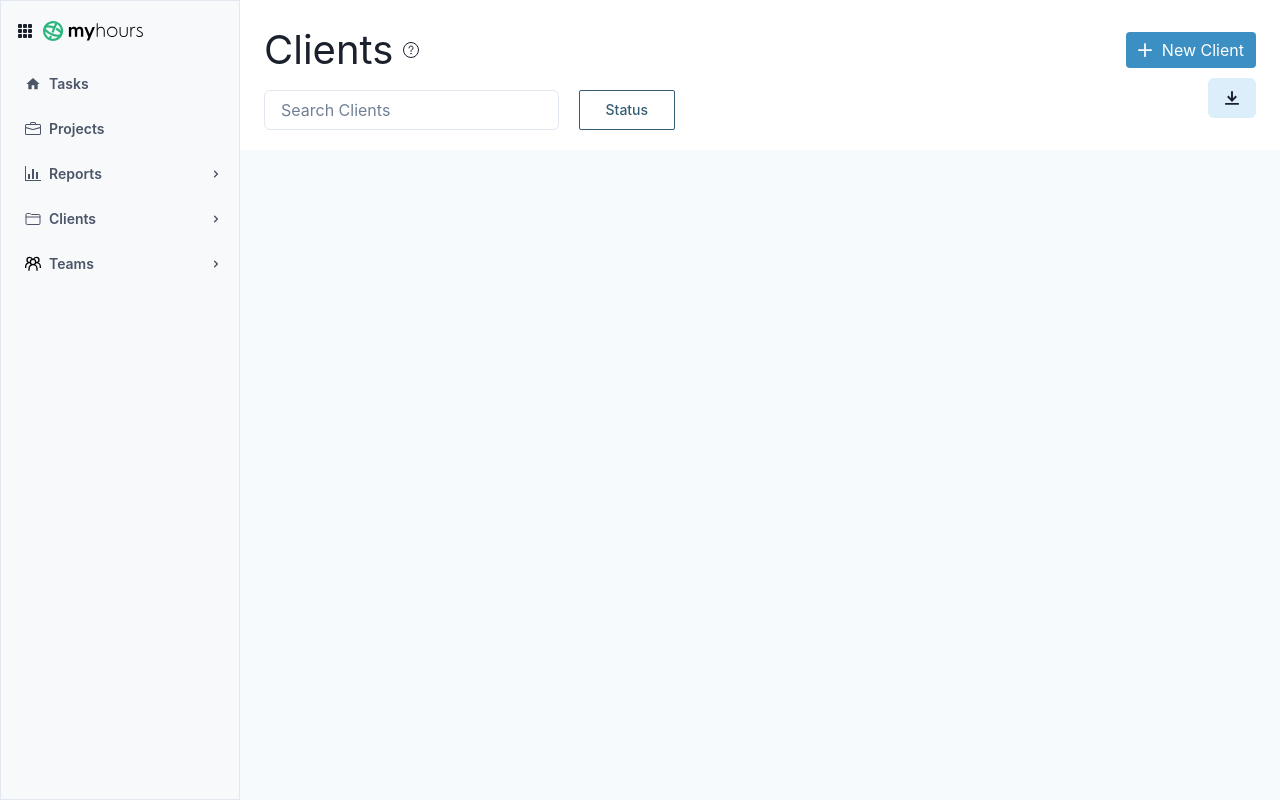
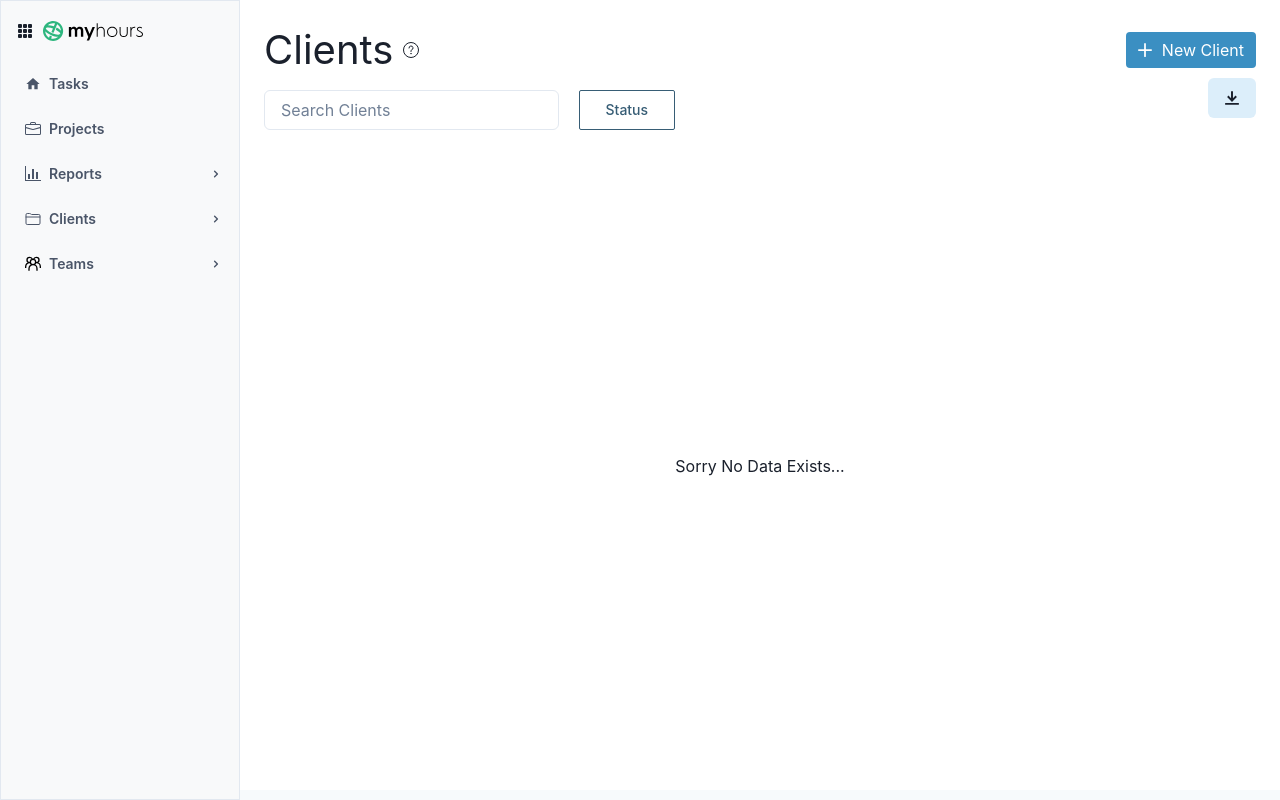
Before and after one commit to shabh2412/myhours-clone, a React (Vite) app: page /dashboard/clients in a window 1280 px wide. Built offline with nearby package versions, Linux system fonts and the light colour scheme; no server answers.

Commit message:
completed with client page, except the edit function

```diff
--- a/src/Pages/Dashboard/Clients.tsx
+++ b/src/Pages/Dashboard/Clients.tsx
@@ -1,14 +1,18 @@
+import { Box, HStack, Progress, Text } from "@chakra-ui/react";
 import React, { useEffect } from "react";
 import { useDispatch, useSelector } from "react-redux";
+import LoadingComponent from "../../Components/Dashboard/LoadingComponent";
 import SectionHeader from "../../Components/Dashboard/SectionHeaders/SectionHeader";
-import { getClients } from "../../Store/Clients/action";
+import { deleteClient, getClients } from "../../Store/Clients/action";
 import { RootReducer } from "../../Store/store";
 import DataTable from "./Components/Table";
 
 type Props = {};
 
 const Clients = (props: Props) => {
-	const { data } = useSelector((state: RootReducer) => state.clients);
+	const { data, _delete, get } = useSelector(
+		(state: RootReducer) => state.clients
+	);
 	const dispatch = useDispatch();
 	useEffect(() => {
 		dispatch(getClients());
@@ -25,7 +29,17 @@ const Clients = (props: Props) => {
 				formLink="new"
 			/>
 			{/* Add table component after merging. */}
-			{data.length > 0 && <DataTable tableData={data} />}
+			{_delete.loading && <LoadingComponent message="Deleting Data..." />}
+			{get.loading && <LoadingComponent message="Loading Data..." />}
+			{data.length > 0 ? (
+				<DataTable tableData={data} deleteHandler={deleteClient} />
+			) : (
+				<HStack h="80vh" w="100" justifyContent="center" alignItems="center">
+					<Box>
+						<Text>Sorry No Data Exists...</Text>
+					</Box>
+				</HStack>
+			)}
 		</>
 	);
 };
```
